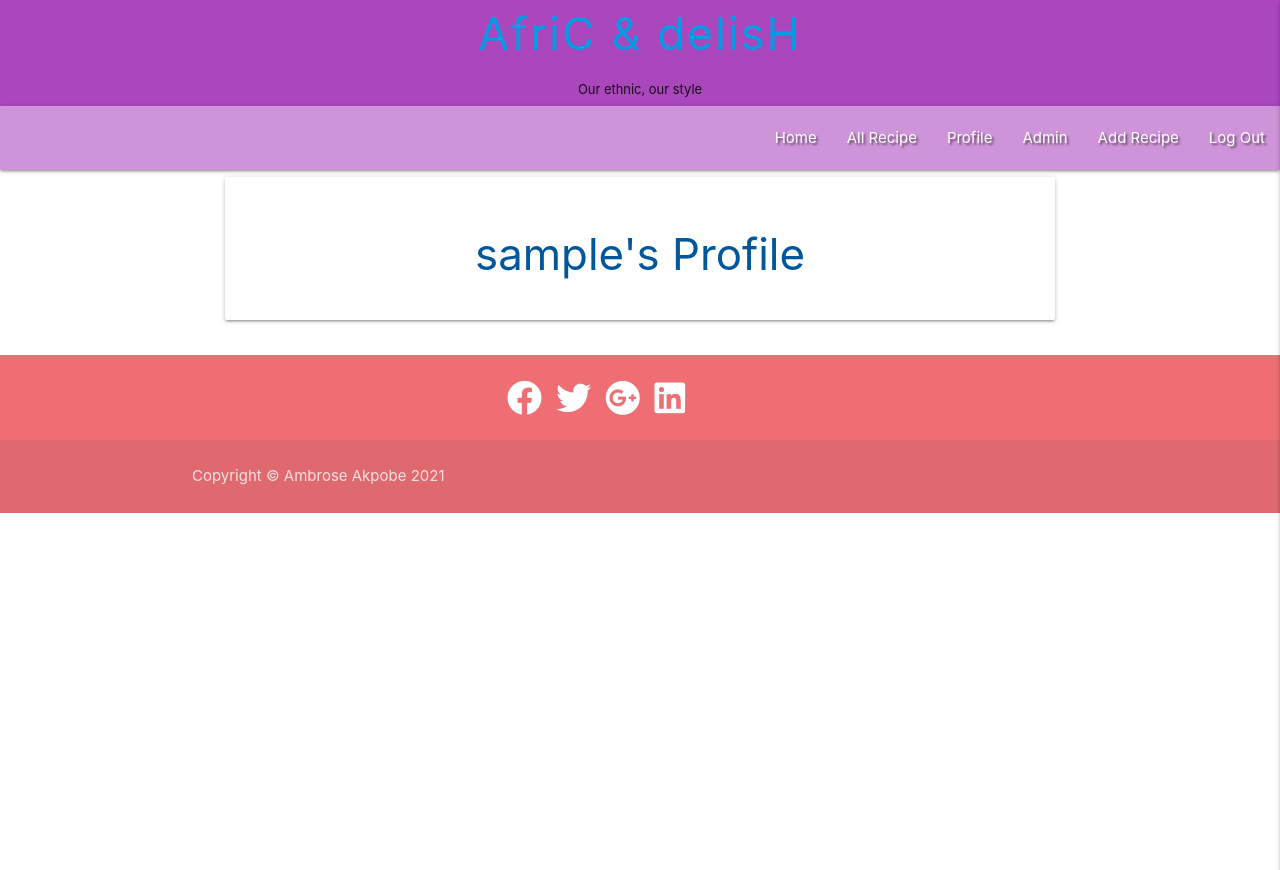
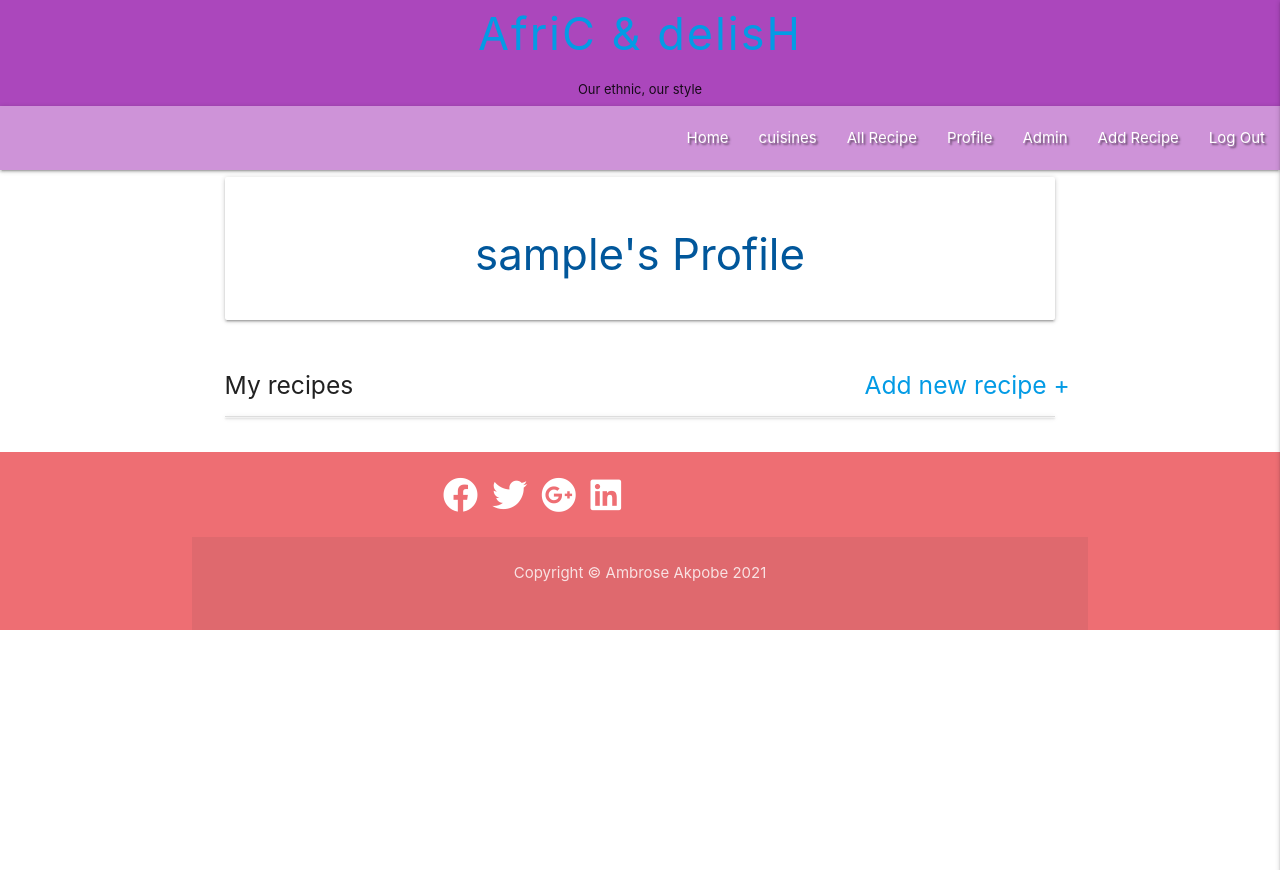
Before and after one commit to Rozdandy/africadelishms3, a Flask app: page /profile/admin in a window 1280 px wide. Shown: the top 870 px of the page. Run offline with Flask 2, Linux system fonts and the light colour scheme; the visitor is signed in with stand-in values (Sample User, id 1); a database or web service that is not in the repository returns one stand-in record (values such as "Sample title"); some libraries are stand-ins or nearby versions; some web fonts are replaced.

Commit message:
Populate profile.html with user recipes, and add security measure to prevent non-profile from editing, deleting other users profile and recipes

```diff
--- a/app.py
+++ b/app.py
@@ -83,12 +83,25 @@
 
 @app.route("/profile/<username>", methods=["GET", "POST"])
 def profile(username):
+    # Only users can access their profile
+    if not session.get("user"):
+        return render_template("error_handle/404.html")
+
     # grab the session user's username from db
     username = mongo.db.users.find_one(
         {"username": session["user"]})["username"]
 
     if session["user"]:
-        return render_template("profile.html", username=username)
+        # Admin has acces to all recipes
+        if session["user"] == "admin":
+            user_recipe = list(mongo.db.recipes.find())
+        else:
+            # user sees own recipes
+            user_recipe = list(
+                mongo.db.recipes.find({"author": session["user"]}))
+
+        return render_template(
+            "profile.html", username=username, user_recipe=user_recipe)
 
     return redirect(url_for("login"))
 
@@ -116,14 +129,28 @@
     return render_template("get_recipes.html", recipes=recipes)
 
 
+@app.route("/cuisines")
+def cuisines():
+    return render_template("cuisines.html")
+
+
 @app.route("/get_recipe/<recipe_id>")
 def get_recipe(recipe_id):
     recipe = mongo.db.recipes.find_one({"_id": ObjectId(recipe_id)})
+
+    # recipe id don't exist, show 404 error
+    if not recipe:
+        return render_template("error_handle/404.html")
+
     return render_template("get_recipe.html", recipe=recipe)
 
 
 @app.route("/add_recipe", methods=["GET", "POST"])
 def add_recipe():
+    # Only users can edit recipes
+    if not session.get("user"):
+        return render_template("error_handle/404.html")
+
     if request.method == "POST":
         vegan = "on" if request.form.get("vegan") else "off"
         recipe = {
@@ -146,6 +173,7 @@
         return redirect(url_for("get_recipes"))
 
     categories = mongo.db.categories.find().sort("category_name", 1)
+    cuisines=  mongo.db.cusisines.find().sort("cuisine_name", 1)
     return render_template("add_recipe.html", categories=categories)
 
 
@@ -185,6 +213,7 @@
 
 @app.route("/delete_recipe/<recipe_id>")
 def delete_recipe(recipe_id):
+    # Delete recipe from db
     mongo.db.recipes.remove({"_id": ObjectId(recipe_id)})
     flash("Recipe Successfully Deleted")
     return redirect(url_for("get_recipes"))
@@ -203,6 +232,10 @@
 
 @app.route("/add_category", methods=["GET", "POST"])
 def add_category():
+    # Only admin can access categories
+    if not session.get("user") == "admin":
+        return render_template("error_handle/404.html")
+
     if request.method == "POST":
         category = {
             "category_name": request.form.get("category_name")
@@ -216,6 +249,10 @@
 
 @app.route("/edit_category/<category_id>", methods=["GET", "POST"])
 def edit_category(category_id):
+     # Only admin can access categories
+    if not session.get("user") == "admin":
+        return render_template("error_handle/404.html")
+
     if request.method == "POST":
         submit = {
             "category_name": request.form.get("category_name")
@@ -230,6 +267,10 @@
 
 @app.route("/delete_category/<category_id>")
 def delete_category(category_id):
+    # Only admin can access categories
+    if not session.get("user") == "admin":
+        return render_template("error_handle/404.html")
+
     mongo.db.categories.remove({"_id": ObjectId(category_id)})
     flash("Category Successfully Deleted")
     return redirect(url_for("get_categories"))
--- a/templates/base.html
+++ b/templates/base.html
@@ -33,6 +33,7 @@
 				<a href="#" data-target="mobile-demo" class="sidenav-trigger right"><i class="fas fa-bars"></i></a>
 				<ul class="right hide-on-med-and-down">
                     <li><a href="{{ url_for('index') }}">Home</a></li>
+                    <li><a href="{{ url_for('cuisines') }}">cuisines</a></li>
 					<li><a href="{{ url_for('get_recipes') }}">All Recipe</a></li>
                 {% if session.user %}
                     <li><a href="{{ url_for('profile', username=session['user']) }}">Profile</a></li>
@@ -45,7 +46,6 @@
 
                     <li><a href="{{ url_for('login') }}">Log In</a></li>
                     <li><a href="{{ url_for('register') }}">Register</a></li>
-                    <li><a href="#">Contact Us</a></li>
                 {% endif %}
 				</ul>
 			</div>
@@ -55,20 +55,18 @@
 		<ul class="sidenav" id="mobile-demo">
             <li><h4 class="center-align purple-text accent-1">AfriC &amp; delisH</h4></li>
             <li><a href="{{ url_for('index') }}">Home</a></li>
+            <li><a href="{{ url_for('cuisines') }}">cuisines</a></li>
             <li><a href="{{ url_for('get_recipes') }}">All Recipe</a></li>
-                    <li><a href="#">All Recipe</a></li>
-                    <li><a href="#">Cuisine</a></li>
                 {% if session.user %}
                     <li><a href="{{ url_for('profile', username=session['user']) }}">Profile</a></li>
                     {% if session.user|lower == "admin"|lower %}
                         <li><a href="{{ url_for('get_categories') }}">Admin</a></li>
                     {% endif %}
                      <li><a href="{{ url_for('add_recipe') }}">Add Recipe</a></li>
-                    <li><a href="{{ url_for('logout') }}">Log Out</a></li>
+                     <li><a href="{{ url_for('logout') }}">Log Out</a></li>
                  {% else %}
                     <li><a href="{{ url_for('login') }}">Log In</a></li>
                     <li><a href="{{ url_for('register') }}">Register</a></li>
-                    <li><a href="#">Contact Us</a></li>
                 {% endif %}
 		</ul>
     </header>
@@ -94,8 +92,8 @@
 
 
 
-<footer class="page-footer">
-    <div class="container">
+<footer class="page-footer container-fluid">
+
 
         <div class="row">
 
@@ -115,9 +113,9 @@
         </div>
 
 
-    </div>
-    <div class="footer-copyright">
-        <div class="container">
+
+    <div class="footer-copyright container">
+        <div class="row">
 
 
             <p class="copyright centre-align text-muted">Copyright &copy; Ambrose Akpobe <span id="copyright"></span></p>
--- a/templates/index.html
+++ b/templates/index.html
@@ -44,7 +44,7 @@
 <br>
 
 <div class="container">
-        <h6 class="ourProjects">The African irresistible Recipes</h6>
+        <h6 class="ourProjects">The African Irresistible Recipes</h6>
         <br>
 
 </div>
--- a/templates/profile.html
+++ b/templates/profile.html
@@ -11,4 +11,65 @@
         </div>
     </div>
 
+
+
+
+
+
+    <!-- Recipes of user -->
+    <div class="row">
+        <div class="col s5 m4 offset-m2">
+            <h5>My recipes</h5>
+        </div>
+        <div class="col s7 m4 right">
+            <h5><a href="{{ url_for('add_recipe') }}" class="black-cta">Add new recipe +</a></h5>
+        </div>
+        <!-- All recipes of user -->
+        <div>
+        <div class="col s12 m8 offset-m2">
+            <ul class="collapsible">
+                {% for recipe in user_recipes %}
+                    <li>
+                        <div class="collapsible-header">
+                            <div class="col s2">
+                                <i class="fas fa-caret-down"></i>
+                            </div>
+                            <div class="col s5">
+                                <h5>{{ recipe.recipe_name }}</h5>
+                            </div>
+                            <!-- Delete and edit recipe-->
+                            <div class="col s5">
+                                <!-- Modal delete Trigger -->
+                                <a class="modal-trigger change-button center align right" href="#modal{{ loop.index }}">Delete</a>
+                                <!-- Modal delete Structure -->
+                                <div id="modal{{ loop.index }}" class="modal">
+                                    <div class="modal-content">
+                                        <h4>Are you sure you want to delete {{ recipe.recipe_name }}?</h4>
+                                    </div>
+                                    <div class="modal-footer">
+                                        <a href="#" class="modal-close  btn-flat">Cancel</a>
+                                        <a href="{{ url_for('delete_recipe', recipe_id=recipe._id)}}" class="modal-close btn-flat">Delete</a>
+                                    </div>
+                                </div>
+                                <a href="{{ url_for('edit_recipe', recipe_id=recipe._id)}}" class="change-button center align right right">Edit</a>
+                            </div>
+                        </div>
+                        <!-- Collapse body with all info of the recipe -->
+                        <div class="collapsible-body">
+                            <h6><a class = "black-cta right" href="{{ url_for('get_recipe', recipe_id=recipe._id) }}">Go to recipe</a></h6>
+                            <h6>category: {{ recipe.category_name }}</h6>
+                            <h6>Serves: {{ recipe.serves }}</h6>
+                            <h6>Prepping time: {{ recipe.prep_time }}</h6>
+                            <h6>Ingredients: {{ recipe.ingredients }}</h6>
+                            <h6>Instructions: {{ recipe.instructions}}</h6>
+                            <h6>Tips: {{ recipe.tips}}</h6>
+                            <h6>Created By: {{ recipe.author}}</h6>
+                        </div>
+                    </li>
+                {% endfor %}
+            </ul>
+        </div>
+        </div>
+    </div>
+
 {% endblock %}
```
